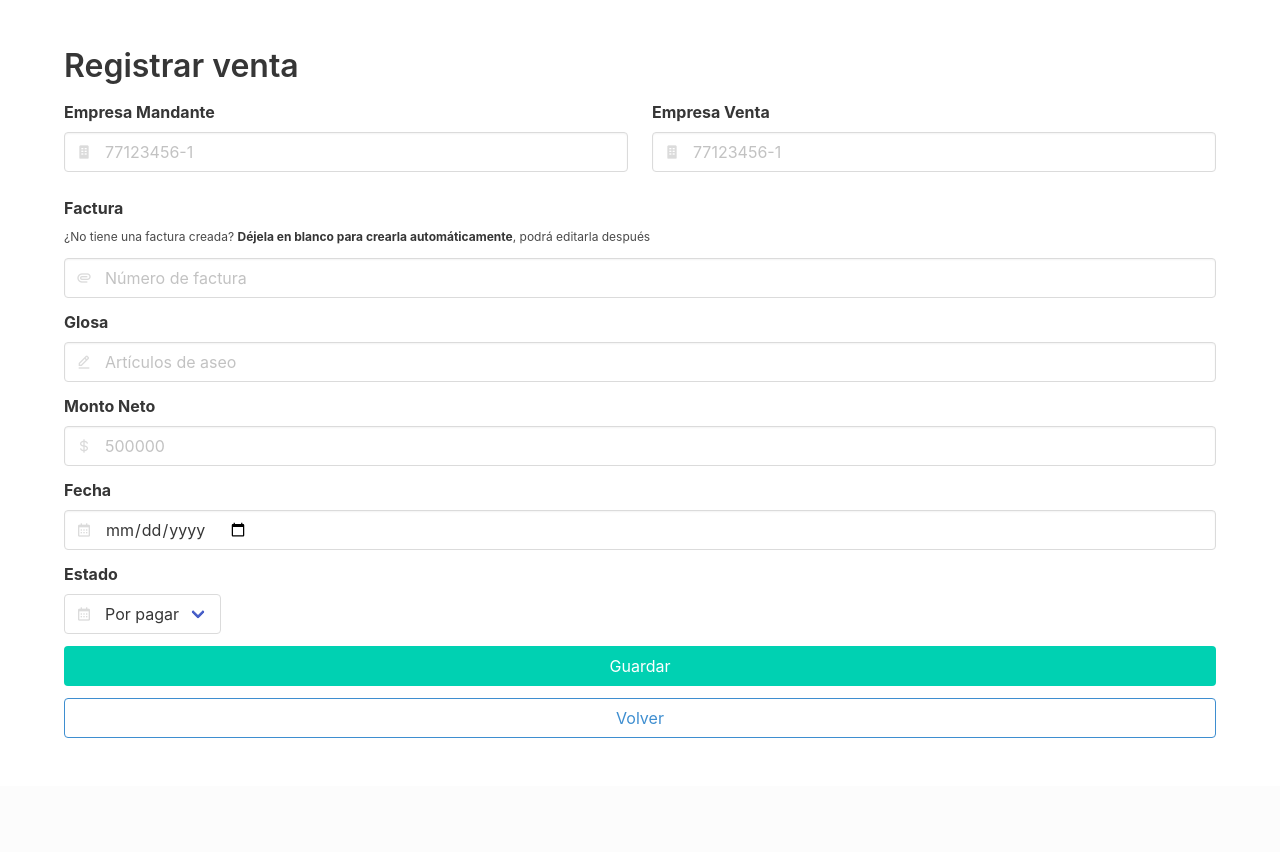
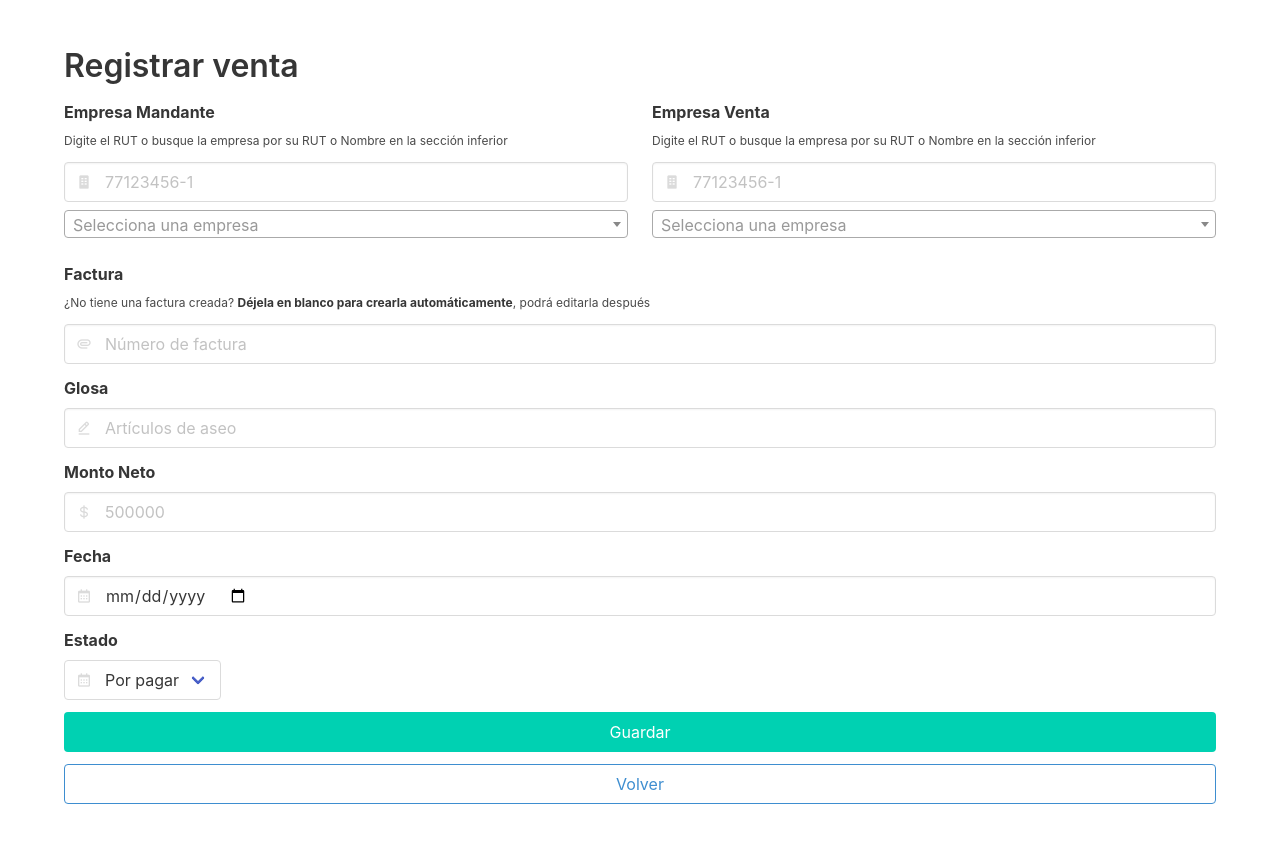
Before and after one commit to tomxscode/simple-erp, a Flask app: page /ventas/crear in a window 1280 px wide. Shown: the part 56-908 px from the top of the page. Before the commit the page ends 794 px from the top, so only its background shows below. Run offline with Flask 3, Linux system fonts and the light colour scheme; data that the repository does not hold is empty; some libraries are stand-ins or nearby versions.

Commit message:
Mejoras en la creación de venta

```diff
--- /dev/null
+++ b/static/js/crear_venta.js
@@ -0,0 +1,29 @@
+fetch(`${SITIO}/api/empresa`, {
+  method: 'GET'
+})
+  .then(response => response.json())
+  .then(data => {
+    let opcionesEmpresas = data.map(empresa => ({
+      id: empresa.rut,
+      text: `${empresa.nombre} | ${empresa.rut}`
+    }));
+
+    $(document).ready(function () {
+      $('.select2').select2({
+        data: opcionesEmpresas,
+        placeholder: 'Selecciona una empresa',
+        allowClear: true,
+      });
+
+      $('#empresa_mandante_select').on('change', function () {
+        var seleccion = $(this).val();
+        $('input[name="empresa_mandante"]').val(seleccion);
+      });
+
+      $('#empresa_venta_select').on('change', function () {
+        var seleccion = $(this).val();
+        $('input[name="empresa_venta"]').val(seleccion);
+      });
+    });
+  })
+  .catch(error => console.error(error));
--- a/templates/base.html
+++ b/templates/base.html
@@ -5,11 +5,14 @@
   <meta charset="utf-8">
   <meta name="viewport" content="width=device-width, initial-scale=1">
   <title>{% block titulo %}Sin título{% endblock %} - Simple ERP</title>
+  <script src="https://code.jquery.com/jquery-3.6.0.min.js"></script>
   <link rel="stylesheet" href="https://cdn.jsdelivr.net/npm/bulma@0.9.4/css/bulma.min.css">
   <link href='https://unpkg.com/boxicons@2.1.4/css/boxicons.min.css' rel='stylesheet'>
   <link rel="stylesheet" href="https://cdnjs.cloudflare.com/ajax/libs/izitoast/1.4.0/css/iziToast.css"
     integrity="sha512-DIW4FkYTOxjCqRt7oS9BFO+nVOwDL4bzukDyDtMO7crjUZhwpyrWBFroq+IqRe6VnJkTpRAS6nhDvf0w+wHmxg=="
     crossorigin="anonymous" referrerpolicy="no-referrer" />
+  <link href="https://cdn.jsdelivr.net/npm/select2@4.1.0-rc.0/dist/css/select2.min.css" rel="stylesheet" />
+  <script src="https://cdn.jsdelivr.net/npm/select2@4.1.0-rc.0/dist/js/select2.min.js"></script>
   <link rel="stylesheet" href="{{ url_for('static', filename='/general.css') }}">
 </head>
 
@@ -40,18 +43,21 @@
           </a>
 
           <div class="navbar-dropdown">
-            <a class="navbar-item">
-              About
+            <a class="navbar-item" href="{{ url_for('empresa.listar') }}">
+              Empresas
             </a>
             <a class="navbar-item">
-              Jobs
+              Facturas
+            </a>
+            <a class="navbar-item" href="{{ url_for('ventas.listar') }}">
+              Ventas
             </a>
             <a class="navbar-item">
-              Contact
+              Compras
             </a>
             <hr class="navbar-divider">
             <a class="navbar-item">
-              Report an issue
+              Opción separada
             </a>
           </div>
         </div>
@@ -114,7 +120,7 @@
   {% if messages %}
   {% for category, message in messages %}
   <script>
-    iziToast.{{ category }} ({
+    iziToast.{ { category } } ({
       message: '{{ message }}'
     });
   </script>
--- a/templates/empresa/listar.html
+++ b/templates/empresa/listar.html
@@ -34,7 +34,7 @@
       </tbody>
       <tfoot>
         <tr>
-          <td colspan="5">Cantidad de empresas: {{ empresas.total }}</td>
+          <td colspan="6">Cantidad de empresas: {{ empresas.total }}</td>
         </tr>
       </tfoot>
     </table>
--- a/templates/ventas/crear.html
+++ b/templates/ventas/crear.html
@@ -10,8 +10,13 @@
       <div class="column">
         <div class="field">
           {{ form.empresa_mandante.label(class="label") }}
+          <p class="help">
+            Digite el RUT o busque la empresa por su RUT o Nombre en la sección inferior
+          </p>
           <div class="control has-icons-left">
-            {{ form.empresa_mandante(class="input", placeholder="77123456-1") }}
+            {{ form.empresa_mandante(class="input mb-2", placeholder="77123456-1") }}
+            <select class="select2" id="empresa_mandante_select" name="empresa_mandante_select" style="width: 100%;">
+            </select>
             <span class="icon is-small is-left">
               <i class='bx bxs-building'></i>
             </span>
@@ -21,8 +26,13 @@
       <div class="column">
         <div class="field">
           {{ form.empresa_venta.label(class="label") }}
+          <p class="help">
+            Digite el RUT o busque la empresa por su RUT o Nombre en la sección inferior
+          </p>
           <div class="control has-icons-left">
-            {{ form.empresa_venta(class="input", placeholder="77123456-1") }}
+            {{ form.empresa_venta(class="input mb-2", placeholder="77123456-1") }}
+            <select class="select2" id="empresa_venta_select" name="empresa_venta_select" style="width: 100%;">
+            </select>
             <span class="icon is-small is-left">
               <i class='bx bxs-building'></i>
             </span>
@@ -30,6 +40,7 @@
         </div>
       </div>
     </div>
+
     <div class="field">
       {{ form.factura.label(class="label") }}
       <p class="help">
@@ -88,9 +99,12 @@
       {{ form.submit(class="button is-fullwidth is-primary") }}
     </div>
     <div class="field">
-      <a href="{{ url_for('empresa.listar') }}" class="button is-fullwidth is-info is-outlined">Volver</a>
+      <a href="{{ url_for('ventas.listar') }}" class="button is-fullwidth is-info is-outlined">Volver</a>
     </div>
 
   </form>
 </div>
 {% endblock %}
+{% block scripts %}
+<script src="{{ url_for('static', filename='js/crear_venta.js') }}"></script>
+{% endblock %}
```
